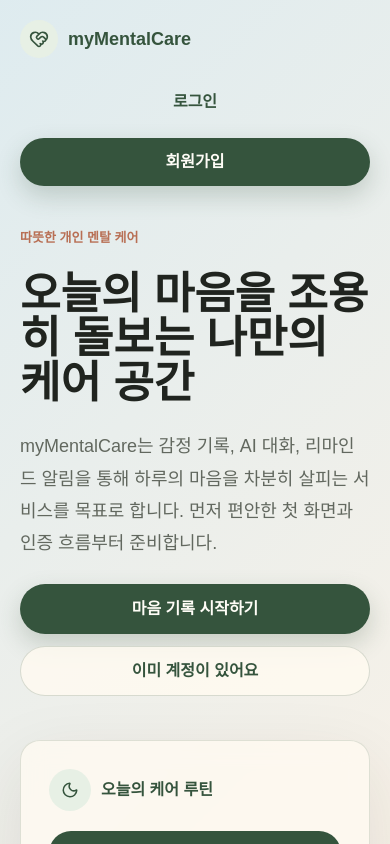
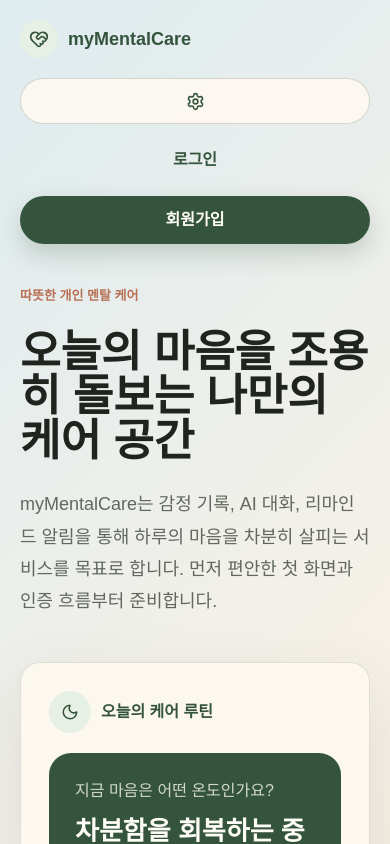
Before and after one commit to passionryu/myMentalCare, a Next.js app in the folder apps/web/: page / in a window 390 px wide. Shown: the top 844 px of the page. Built offline with nearby package versions, Linux system fonts and the light colour scheme; no server answers.

Commit message:
[메인 화면 정리와 설정 메뉴 MVP 구현] : CTA 제거와 설정 메뉴 추가

```diff
--- a/apps/web/app/globals.css
+++ b/apps/web/app/globals.css
@@ -113,7 +113,8 @@ button {
 }
 
 .profile-button,
-.logout-button {
+.logout-button,
+.settings-button {
   display: inline-flex;
   align-items: center;
   justify-content: center;
@@ -136,6 +137,7 @@ button {
 .primary-button,
 .ghost-button,
 .soft-button,
+.settings-button,
 .icon-button,
 .switch-mode {
   border: 0;
@@ -171,6 +173,51 @@ button {
   padding: 12px 14px;
 }
 
+.settings-shell {
+  position: relative;
+}
+
+.settings-button {
+  width: 46px;
+  height: 46px;
+  background: rgba(255, 250, 241, 0.86);
+  border: 1px solid rgba(83, 111, 90, 0.24);
+  color: var(--sage-dark);
+}
+
+.settings-menu {
+  position: absolute;
+  top: calc(100% + 12px);
+  right: 0;
+  z-index: 10;
+  display: grid;
+  gap: 12px;
+  width: min(320px, calc(100vw - 40px));
+  border: 1px solid rgba(83, 111, 90, 0.22);
+  border-radius: 20px;
+  background: rgba(255, 250, 241, 0.98);
+  box-shadow: 0 22px 60px rgba(56, 43, 28, 0.16);
+  padding: 18px;
+}
+
+.settings-menu div {
+  display: grid;
+  gap: 4px;
+  border-radius: 14px;
+  padding: 10px;
+}
+
+.settings-menu strong {
+  color: var(--sage-dark);
+  font-size: 14px;
+}
+
+.settings-menu span {
+  color: var(--muted);
+  font-size: 13px;
+  line-height: 1.5;
+}
+
 .large {
   min-height: 50px;
   padding-inline: 22px;
@@ -179,6 +226,7 @@ button {
 .primary-button:hover,
 .soft-button:hover,
 .ghost-button:hover,
+.settings-button:hover,
 .switch-mode:hover {
   transform: translateY(-1px);
 }
@@ -258,6 +306,17 @@ h3 {
   gap: 20px;
   border-radius: 28px;
   padding: 28px;
+  transition:
+    border-color 180ms ease,
+    box-shadow 180ms ease,
+    transform 180ms ease;
+}
+
+.care-panel:hover,
+.feature-card:hover {
+  border-color: rgba(83, 111, 90, 0.36);
+  box-shadow: 0 28px 80px rgba(56, 43, 28, 0.14);
+  transform: translateY(-3px);
 }
 
 .panel-header {
@@ -279,6 +338,11 @@ h3 {
   background: var(--sage-dark);
   color: #fffdf7;
   padding: 26px;
+  transition: transform 180ms ease;
+}
+
+.mood-card:hover {
+  transform: translateY(-2px);
 }
 
 .mood-card p {
@@ -307,6 +371,14 @@ h3 {
   color: #32463b;
   padding: 14px 16px;
   font-weight: 800;
+  transition:
+    background 180ms ease,
+    transform 180ms ease;
+}
+
+.routine-list li:hover {
+  background: rgba(220, 235, 240, 0.82);
+  transform: translateX(2px);
 }
 
 .feature-section {
@@ -330,6 +402,10 @@ h3 {
 .feature-card {
   border-radius: 24px;
   padding: 26px;
+  transition:
+    border-color 180ms ease,
+    box-shadow 180ms ease,
+    transform 180ms ease;
 }
 
 .feature-card p {
@@ -504,6 +580,16 @@ h3 {
     align-items: stretch;
   }
 
+  .settings-shell,
+  .settings-button {
+    width: 100%;
+  }
+
+  .settings-menu {
+    left: 0;
+    right: auto;
+  }
+
   .hero-grid,
   .feature-grid {
     grid-template-columns: 1fr;
--- a/apps/web/app/page.tsx
+++ b/apps/web/app/page.tsx
@@ -1,7 +1,8 @@
 'use client'
 
-import { Bell, Brain, HeartHandshake, LogOut, MessageCircle, Moon, Sparkles, UserRound, X } from 'lucide-react'
-import { FormEvent, useEffect, useState } from 'react'
+import { Bell, Brain, HeartHandshake, LogOut, MessageCircle, Moon, Settings, Sparkles, UserRound, X } from 'lucide-react'
+import { FormEvent, useEffect, useRef, useState } from 'react'
+import type { RefObject } from 'react'
 import { LoginApiError, MyProfileResponse, loginMember, readMyProfile, signupMember } from '@/lib/auth-api'
 
 type AuthMode = 'signup' | 'login'
@@ -32,9 +33,31 @@ export default function Page() {
   const [profile, setProfile] = useState<MyProfileResponse | null>(null)
   const [profileMessage, setProfileMessage] = useState('')
   const [sessionMessage, setSessionMessage] = useState('')
+  const [settingsOpen, setSettingsOpen] = useState(false)
+  const settingsRef = useRef<HTMLDivElement | null>(null)
 
   useEffect(() => {
     setIsAuthenticated(Boolean(localStorage.getItem('myMentalCare.accessToken')))
+  }, [])
+
+  useEffect(() => {
+    const closeSettingsWithKeyboard = (event: KeyboardEvent) => {
+      if (event.key === 'Escape') {
+        setSettingsOpen(false)
+      }
+    }
+    const closeSettingsFromOutside = (event: MouseEvent) => {
+      if (!settingsRef.current?.contains(event.target as Node)) {
+        setSettingsOpen(false)
+      }
+    }
+
+    document.addEventListener('keydown', closeSettingsWithKeyboard)
+    document.addEventListener('mousedown', closeSettingsFromOutside)
+    return () => {
+      document.removeEventListener('keydown', closeSettingsWithKeyboard)
+      document.removeEventListener('mousedown', closeSettingsFromOutside)
+    }
   }, [])
 
   const handleLogout = () => {
@@ -83,9 +106,11 @@ export default function Page() {
                 <LogOut size={18} aria-hidden="true" />
                 로그아웃
               </button>
+              <SettingsMenuButton settingsOpen={settingsOpen} setSettingsOpen={setSettingsOpen} settingsRef={settingsRef} />
             </div>
           ) : (
             <div className="nav-actions">
+              <SettingsMenuButton settingsOpen={settingsOpen} setSettingsOpen={setSettingsOpen} settingsRef={settingsRef} />
               <button className="ghost-button" type="button" onClick={() => setAuthMode('login')}>
                 로그인
               </button>
@@ -110,14 +135,6 @@ export default function Page() {
               myMentalCare는 감정 기록, AI 대화, 리마인드 알림을 통해 하루의 마음을 차분히 살피는
               서비스를 목표로 합니다. 먼저 편안한 첫 화면과 인증 흐름부터 준비합니다.
             </p>
-            <div className="hero-actions">
-              <button className="primary-button large" type="button" onClick={() => setAuthMode('signup')}>
-                마음 기록 시작하기
-              </button>
-              <button className="soft-button large" type="button" onClick={() => setAuthMode('login')}>
-                이미 계정이 있어요
-              </button>
-            </div>
           </div>
 
           <aside className="care-panel" aria-label="오늘의 마음 케어 미리보기">
@@ -161,17 +178,6 @@ export default function Page() {
         </div>
       </section>
 
-      <section className="cta-band" aria-label="회원가입 안내">
-        <div>
-          <p className="eyebrow">첫 번째 단계</p>
-          <h2>아직은 화면 구현 단계입니다.</h2>
-          <p>회원가입과 로그인은 API 연동 전까지 안전한 안내 메시지만 보여줍니다.</p>
-        </div>
-        <button className="primary-button large" type="button" onClick={() => setAuthMode('signup')}>
-          회원가입 모달 열기
-        </button>
-      </section>
-
       {authMode && (
         <AuthModal
           mode={authMode}
@@ -194,6 +200,50 @@ export default function Page() {
         />
       )}
     </main>
+  )
+}
+
+function SettingsMenuButton({
+  settingsOpen,
+  setSettingsOpen,
+  settingsRef,
+}: {
+  settingsOpen: boolean
+  setSettingsOpen: (open: boolean) => void
+  settingsRef: RefObject<HTMLDivElement | null>
+}) {
+  return (
+    <div className="settings-shell" ref={settingsRef}>
+      <button
+        className="settings-button"
+        type="button"
+        aria-label="설정 메뉴 열기"
+        aria-expanded={settingsOpen}
+        onClick={() => setSettingsOpen(!settingsOpen)}
+      >
+        <Settings size={19} aria-hidden="true" />
+      </button>
+      {settingsOpen && (
+        <div className="settings-menu" role="menu" aria-label="설정 메뉴">
+          <div>
+            <strong>알림 설정</strong>
+            <span>오늘의 마음 체크 알림을 준비 중입니다.</span>
+          </div>
+          <div>
+            <strong>화면 분위기</strong>
+            <span>따뜻한 기본 테마를 유지합니다.</span>
+          </div>
+          <div>
+            <strong>계정</strong>
+            <span>프로필과 로그아웃은 로그인 후 사용할 수 있습니다.</span>
+          </div>
+          <div>
+            <strong>서비스 안내</strong>
+            <span>이 서비스는 진단이 아닌 자기 돌봄을 돕습니다.</span>
+          </div>
+        </div>
+      )}
+    </div>
   )
 }
 
--- a/apps/web/scripts/verify-main-auth-screen.mjs
+++ b/apps/web/scripts/verify-main-auth-screen.mjs
@@ -7,6 +7,13 @@ const authApi = readFileSync(resolve('lib/auth-api.ts'), 'utf8')
 
 const checks = [
   ['메인 서비스 이름 표시', page.includes('myMentalCare')],
+  ['메인 CTA 버튼 제거', !page.includes('마음 기록 시작하기')],
+  ['기존 로그인 CTA 문구 제거', !page.includes('이미 계정이 있어요')],
+  ['임시 구현 단계 안내 제거', !page.includes('아직은 화면 구현 단계입니다.')],
+  ['설정 메뉴 상태 관리', page.includes('settingsOpen') && page.includes('setSettingsOpen')],
+  ['설정 버튼 아이콘 사용', page.includes('Settings') && page.includes('설정 메뉴 열기')],
+  ['설정 메뉴 MVP 항목 표시', page.includes('알림 설정') && page.includes('화면 분위기') && page.includes('서비스 안내')],
+  ['설정 메뉴 닫기 방식', page.includes("event.key === 'Escape'") && page.includes('closeSettingsFromOutside')],
   ['회원가입 모달 진입 버튼', page.includes("setAuthMode('signup')")],
   ['로그인 모달 진입 버튼', page.includes("setAuthMode('login')")],
   ['회원가입 폼 제목', page.includes('회원가입')],
@@ -31,6 +38,8 @@ const checks = [
   ['로그인 실패 오류 메시지 처리', authApi.includes('LoginApiError')],
   ['정신 건강 서비스 디자인 문구', page.includes('따뜻한 개인 멘탈 케어')],
   ['모달 backdrop 스타일', styles.includes('.modal-backdrop')],
+  ['메인 카드 hover 스타일', styles.includes('.feature-card:hover') && styles.includes('.care-panel:hover')],
+  ['설정 메뉴 스타일', styles.includes('.settings-menu') && styles.includes('.settings-button')],
   ['모바일 반응형 스타일', styles.includes('@media (max-width: 860px)')],
 ]
 
```
